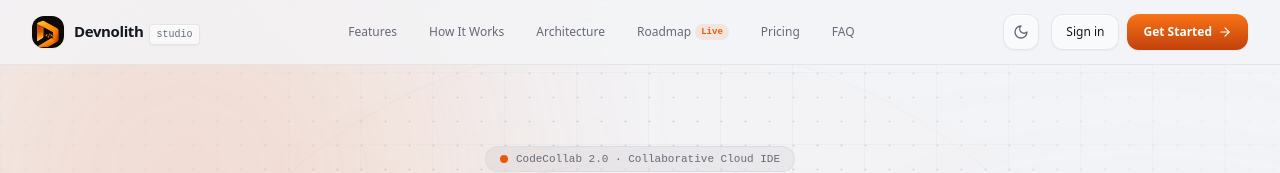
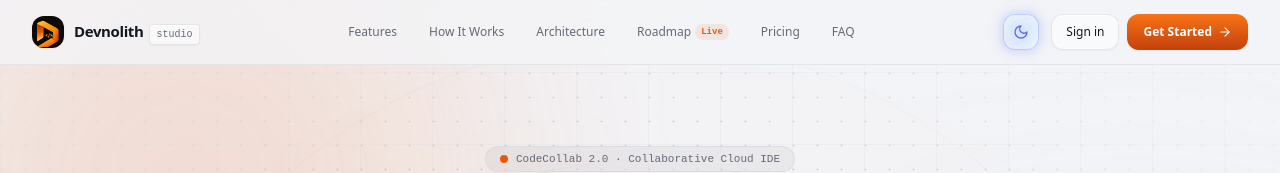
Before and after one commit to yashxcode91/code-collab, a React (Vite) app in the folder apps/web/: page /landing in a window 1280 px wide. Shown: the top 173 px of the page. Built offline with nearby package versions, Linux system fonts and the light colour scheme; no server answers.

Commit message:
style(ui): add luminous glowing halo to dark and light mode toggle switch

```diff
--- a/apps/web/src/components/ThemeToggle.tsx
+++ b/apps/web/src/components/ThemeToggle.tsx
@@ -7,7 +7,7 @@ interface ThemeToggleProps {
   variant?: 'glass' | 'ghost';
 }
 
-/** Accessible Light/Dark theme switch button supporting both `.glass-control` and flat ghost toolbar chrome. */
+/** Accessible Light/Dark theme switch button with active luminous radiant aura and icon glow. */
 export function ThemeToggle({
   className,
   variant = 'glass',
@@ -22,29 +22,46 @@ export function ThemeToggle({
       aria-label={isDark ? 'Switch to light theme' : 'Switch to dark theme'}
       title={isDark ? 'Switch to light theme' : 'Switch to dark theme'}
       className={cn(
-        'group relative inline-flex items-center justify-center text-muted-foreground transition-colors hover:text-foreground',
+        'group relative inline-flex items-center justify-center transition-all duration-300 select-none',
         variant === 'ghost'
-          ? 'h-8 w-8 rounded-lg hover:bg-foreground/[0.06]'
+          ? 'h-8 w-8 rounded-lg'
           : 'glass-control h-9 w-9 rounded-xl',
+        isDark
+          ? 'border-amber-500/40 shadow-[0_0_16px_rgba(245,158,11,0.25)] hover:border-amber-400/70 hover:shadow-[0_0_22px_rgba(245,158,11,0.45)]'
+          : 'border-indigo-400/40 shadow-[0_0_16px_rgba(99,102,241,0.2)] hover:border-indigo-500/70 hover:shadow-[0_0_22px_rgba(99,102,241,0.38)]',
         'focus-visible:outline-none focus-visible:ring-2 focus-visible:ring-ring focus-visible:ring-offset-2 focus-visible:ring-offset-background',
         className,
       )}
     >
+      {/* Ambient Pulsing Aura Layer */}
+      <span
+        aria-hidden="true"
+        className={cn(
+          'pointer-events-none absolute -inset-0.5 rounded-xl blur-sm transition-opacity duration-300 -z-10',
+          isDark
+            ? 'bg-gradient-to-tr from-amber-500/30 via-orange-500/25 to-yellow-400/20 opacity-70 group-hover:opacity-100'
+            : 'bg-gradient-to-tr from-indigo-500/25 via-sky-400/20 to-blue-500/20 opacity-60 group-hover:opacity-100',
+        )}
+      />
+
+      {/* Sun Icon (Glows Golden/Amber in Dark Mode) */}
       <Sun
         className={cn(
-          'h-4 w-4 transition-all duration-200',
+          'h-4 w-4 transition-all duration-300',
           isDark
-            ? 'rotate-0 scale-100 opacity-100'
-            : 'pointer-events-none absolute rotate-90 scale-50 opacity-0',
+            ? 'rotate-0 scale-100 opacity-100 text-amber-400 drop-shadow-[0_0_8px_rgba(251,191,36,0.85)] group-hover:rotate-45'
+            : 'pointer-events-none absolute rotate-90 scale-50 opacity-0 text-amber-500',
         )}
         aria-hidden="true"
       />
+
+      {/* Moon Icon (Glows Celestial Indigo in Light Mode) */}
       <Moon
         className={cn(
-          'h-4 w-4 transition-all duration-200',
+          'h-4 w-4 transition-all duration-300',
           isDark
-            ? 'pointer-events-none absolute -rotate-90 scale-50 opacity-0'
-            : 'rotate-0 scale-100 opacity-100',
+            ? 'pointer-events-none absolute -rotate-90 scale-50 opacity-0 text-indigo-400'
+            : 'rotate-0 scale-100 opacity-100 text-indigo-500 drop-shadow-[0_0_8px_rgba(99,102,241,0.75)] group-hover:-rotate-12',
         )}
         aria-hidden="true"
       />
```
